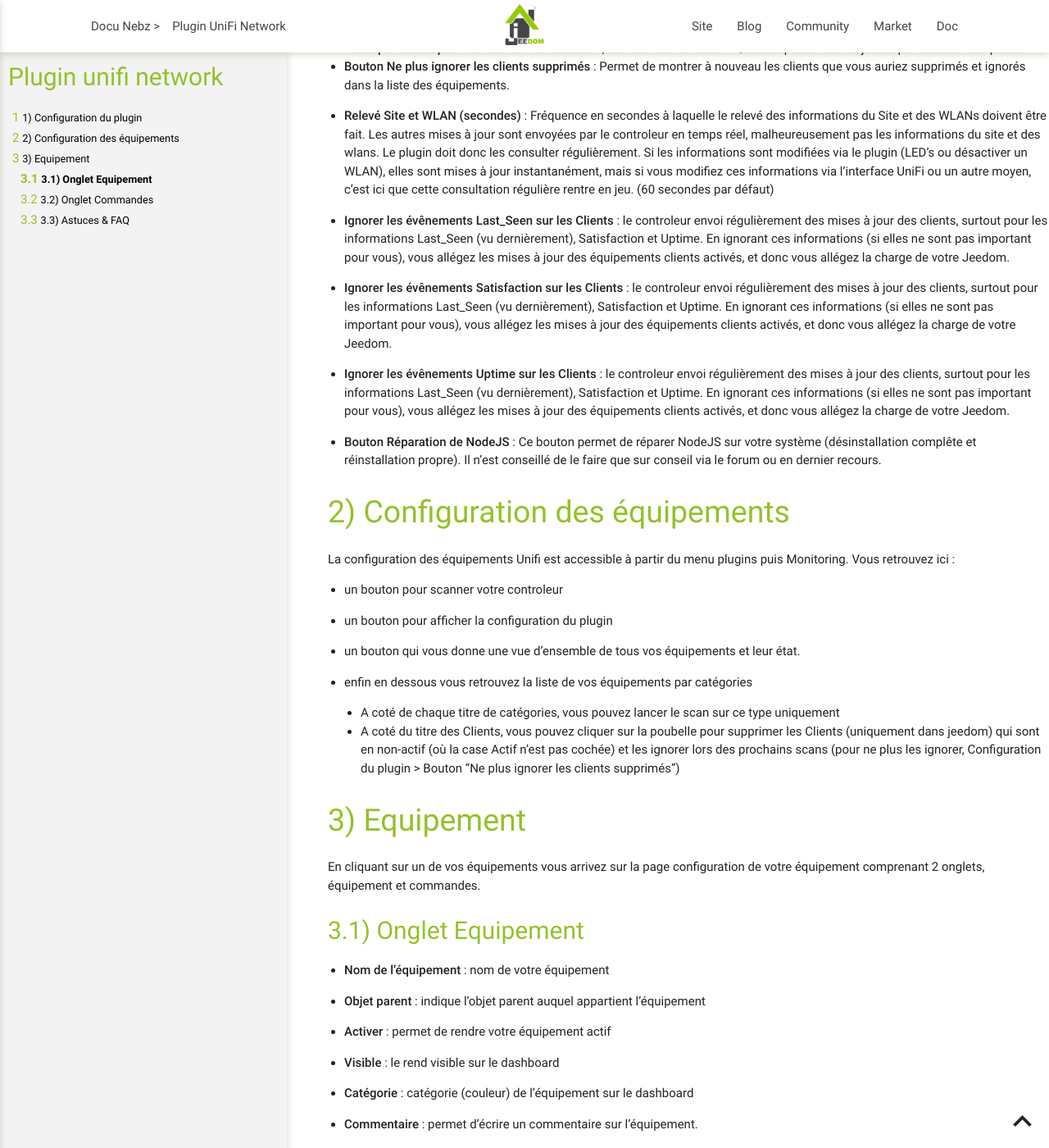
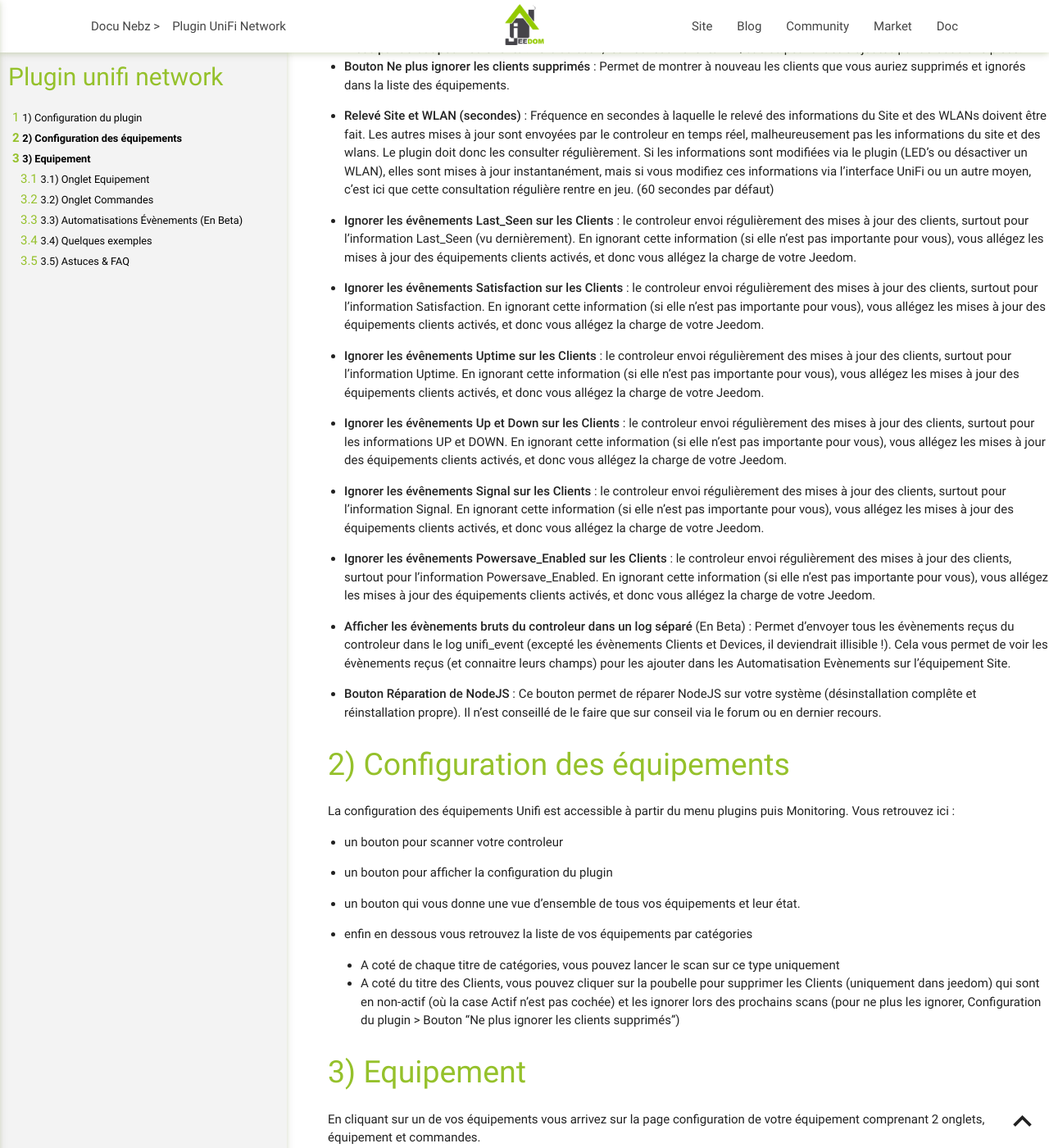
Before and after one commit to NebzHB/jeedom_docs, a Jekyll site: the page built from plugins/unifi/fr_FR/index.md, in a window 1280 px wide and 1400 px high, scrolled down 399 px. Shown: the whole window at 82% size. Built offline with Jekyll 4.4.1, drawn with Linux system fonts in a browser that asks for light colours; some of the changed text lies outside the part shown.

Commit message:
Update index.md

````diff
--- a/plugins/unifi/fr_FR/index.md
+++ b/plugins/unifi/fr_FR/index.md
@@ -23,11 +23,19 @@
 -   **Bouton Ne plus ignorer les clients supprimés** : Permet de montrer à nouveau les clients que vous auriez supprimés et ignorés dans la liste des équipements.
 -   **Relevé Site et WLAN (secondes)** : Fréquence en secondes à laquelle le relevé des informations du Site et des WLANs doivent être fait.  Les autres mises à jour sont envoyées par le controleur en temps réel, malheureusement pas les informations du site et des wlans. Le plugin doit donc les consulter régulièrement.  Si les informations sont modifiées via le plugin (LED's ou désactiver un WLAN), elles sont mises à jour instantanément, mais si vous modifiez ces informations via l'interface UniFi ou un autre moyen, c'est ici que cette consultation régulière rentre en jeu. (60 secondes par défaut)
 
--   **Ignorer les évênements Last_Seen sur les Clients** : le controleur envoi régulièrement des mises à jour des clients, surtout pour les informations Last_Seen (vu dernièrement), Satisfaction et Uptime. En ignorant ces informations (si elles ne sont pas important pour vous), vous allégez les mises à jour des équipements clients activés, et donc vous allégez la charge de votre Jeedom.
+-   **Ignorer les évênements Last_Seen sur les Clients** : le controleur envoi régulièrement des mises à jour des clients, surtout pour l'information Last_Seen (vu dernièrement). En ignorant cette information (si elle n'est pas importante pour vous), vous allégez les mises à jour des équipements clients activés, et donc vous allégez la charge de votre Jeedom.
 
--   **Ignorer les évênements Satisfaction sur les Clients** : le controleur envoi régulièrement des mises à jour des clients, surtout pour les informations Last_Seen (vu dernièrement), Satisfaction et Uptime. En ignorant ces informations (si elles ne sont pas important pour vous), vous allégez les mises à jour des équipements clients activés, et donc vous allégez la charge de votre Jeedom.
+-   **Ignorer les évênements Satisfaction sur les Clients** : le controleur envoi régulièrement des mises à jour des clients, surtout pour l'information Satisfaction. En ignorant cette information (si elle n'est pas importante pour vous), vous allégez les mises à jour des équipements clients activés, et donc vous allégez la charge de votre Jeedom.
 
--   **Ignorer les évênements Uptime sur les Clients** : le controleur envoi régulièrement des mises à jour des clients, surtout pour les informations Last_Seen (vu dernièrement), Satisfaction et Uptime. En ignorant ces informations (si elles ne sont pas important pour vous), vous allégez les mises à jour des équipements clients activés, et donc vous allégez la charge de votre Jeedom.
+-   **Ignorer les évênements Uptime sur les Clients** : le controleur envoi régulièrement des mises à jour des clients, surtout pour l'information Uptime. En ignorant cette information (si elle n'est pas importante pour vous), vous allégez les mises à jour des équipements clients activés, et donc vous allégez la charge de votre Jeedom.
+
+-   **Ignorer les évênements Up et Down sur les Clients** : le controleur envoi régulièrement des mises à jour des clients, surtout pour les informations UP et DOWN. En ignorant cette information (si elle n'est pas importante pour vous), vous allégez les mises à jour des équipements clients activés, et donc vous allégez la charge de votre Jeedom.
+
+-   **Ignorer les évênements Signal sur les Clients** : le controleur envoi régulièrement des mises à jour des clients, surtout pour l'information Signal. En ignorant cette information (si elle n'est pas importante pour vous), vous allégez les mises à jour des équipements clients activés, et donc vous allégez la charge de votre Jeedom.
+
+-   **Ignorer les évênements Powersave_Enabled sur les Clients** : le controleur envoi régulièrement des mises à jour des clients, surtout pour l'information Powersave_Enabled. En ignorant cette information (si elle n'est pas importante pour vous), vous allégez les mises à jour des équipements clients activés, et donc vous allégez la charge de votre Jeedom.
+
+-   **Afficher les évènements bruts du controleur dans un log séparé** (En Beta) : Permet d'envoyer tous les évènements reçus du controleur dans le log unifi_event (excepté les évènements Clients et Devices, il deviendrait illisible !). Cela vous permet de voir les évènements reçus (et connaitre leurs champs) pour les ajouter dans les Automatisation Evènements sur l'équipement Site.
 
 -   **Bouton Réparation de NodeJS** : Ce bouton permet de réparer NodeJS sur votre système (désinstallation complête et réinstallation propre). Il n'est conseillé de le faire que sur conseil via le forum ou en dernier recours.
 
@@ -81,6 +89,49 @@
 -   La valeur des commandes est maintenant affiché et modifié en temps réel sur cette page
 Vous pouvez aussi attribuer un widget au choix. Tout est standard.
 
+Automatisations Évènements (En Beta)
+--------------------------
+Il s'agit d'une nouvelle foncitonnalité qui vous permet de traiter vous-même les évènements bruts reçus du controleur.
+Il faut vous rendre dans l'équipement Site, onglet *Automatisations Évènements*.
+
+Grâce au log unifi_event activable dans la configuration du plugin (voir plus haut), vous pouvez voir par exemple cet évènement :
+```
+evt_wg_connected :
+{
+    "guest": "ab:cd:ef:ab:cd:ef",
+    "ssid": "Guest",
+	"ap": "bb:cc:dd:ee:ff:aa",
+	"radio": "ng",
+    "channel": "11",
+    "ap_model": "U7PG2",
+    "ap_name": "APRez",
+    "ap_displayName": "APRez",
+    "key": "EVT_WG_Connected",
+    "subsystem": "wlan",
+    "is_negative": false,
+    "site_id": "153457853a5b2542257785c2",
+    "time": "1704652201104",
+    "datetime": "2023-01-15T13:15:04Z",
+    "msg": "Guest[ab:cd:ef:ab:cd:ef] has connected to AP[bb:cc:dd:ee:ff:aa] with SSID \"Guest\" on \"channel 11(ng)\"",
+    "_id": "554c142be4b7bd788697c2a5"
+```
+C'est un évènement w = wifi, g = guest qui se connecte à votre réseau.
+> TIPS : Première lettre est la source : *l = lan* ou *w = wifi* / seconde lettre est le type : *g = guest*, *u = user* ou *c = client*.
+Vous pouvez aussi y trouver *ad = interface admin*, *hs = hotspot*, *gw = gateway*, *sw = switch* et *ap = access point*. (il y en a peut-être d'autres ?)
+
+Le plugin vous permet d'utiliser chaque champ de premier niveau comme un tag dans une commande ou à envoyer à un scénario. Ici donc vous pourriez utiliser *#guest#* pour l'adresse mac de l'invité, *#ap_name#* pour le nom du point d'accès où il se connecte ou encore *#time#* pour recevoir le datetime unix de la connexion (et tous les autres champs ! Attention cependant à msg qui contient des guillemets qui peuvent être mal interpretées parfois...). Le plugin vous permet également d'envoyer tout l'évènement en json avec le tag *#event#*.
+> **Ce tag *#event#* est aussi utile pour les évènements de type Device ou Client, car ils ont plusieurs niveaux dans le json, il est donc impossible de faire des tags qui dépassent le premier niveau pour ces évènements !**.
+
+> Les évènements "Device : Mise à jour" ou "Client : Mise à jour" ne font pas partie du log *unifi_event* car il y en a beaucoup et souvent et ça le rendrait illisible, vous pouvez les voir si vous passez le log en debug dans le log *unifi*
+
+> **Les évènements "Client : Mise à jour" font augmenter la charge de jeedom, car à partir du moment où vous l'ajoutez, le démon va envoyer tous les changements client à jeedom (donc dès qu'une vitesse change ou un last_seen !!). Et ce, même si vous avez décoché ces commandes dans la configuration du plugin!!! Préfèrez-lui l'évènement "Client Activé dans Jeedom : Mise à jour (sync.generic)" qui n'enverra que les évènements que des clients activés dans Jeedom et prendra en compte les commandes ignorées de la configuration du plugin.**
+
+Quelques exemples
+-----------------
+
+
+
+
 Astuces & FAQ
 ------
 -   Pour lancer un scan dans un scénario, via un bloc code, vous pouvez lancer : `unifi::syncUnifi();`
````
